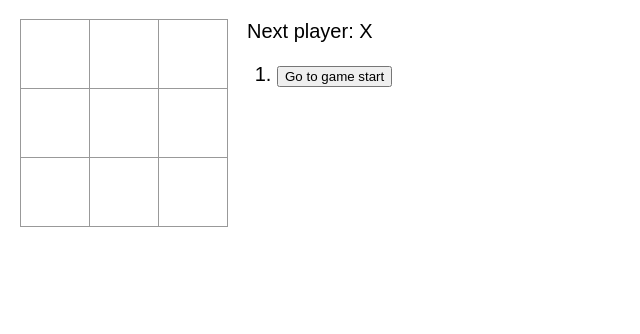
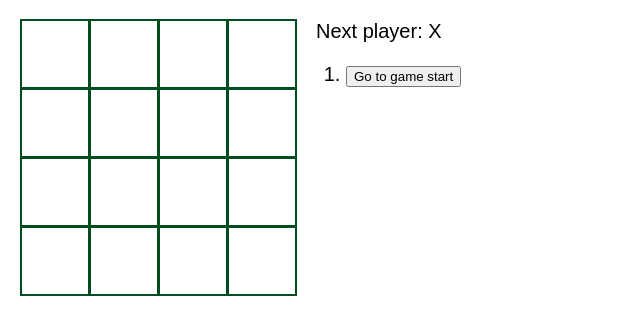
Before and after one commit to mKasa-lei/react-1-tutorial, a React (Create React App) app in the folder react-typescript/: page / in a window 1280 px wide. Shown: the top 334 px of the page, without its empty margins (0-640 px from the left). Built offline with nearby package versions, Linux system fonts and the light colour scheme.

Commit message:
ボードの見た目を変更しました

```diff
--- a/react-typescript/src/index.tsx
+++ b/react-typescript/src/index.tsx
@@ -10,7 +10,7 @@ type PropsBoard = {
 
 const Square: React.FC<PropsBoard> = (props) => {
   return (
-    <button className='square' onClick={props.onClick}>
+    <button className={'square' + ' ' + (props.value === 'X' ? 'cross' : 'round')} onClick={props.onClick}>
       {props.value}
     </button>
   )
@@ -24,9 +24,10 @@ type PropsGame = {
 
 const Board: React.FC<PropsGame> = (props) => {
   const squareArray: Array<Array<number>> = [
-    [0, 1, 2],
-    [3, 4, 5],
-    [6, 7, 8],
+    [0, 1, 2, 3],
+    [4, 5, 6, 7],
+    [8, 9, 10, 11],
+    [12, 13, 14, 15],
   ]
 
   const squares: JSX.Element[] = squareArray.map((value, index) => { //マス目を作るための配列。３つの配列から９つの配列を作る
@@ -115,18 +116,20 @@ ReactDOM.render(<Game />, document.getElementById("root"));
 
 function calculateWinner(squares: Array<string | null>) { //関数を取得するとnull、X、Oを返す関数。返すのは数値ではないので注意
   const lines: Array<Array<number>> = [ //五目並べの勝利条件が示されている配列
-    [0, 1, 2],
-    [3, 4, 5],
-    [6, 7, 8],
-    [0, 3, 6],
-    [1, 4, 7],
-    [2, 5, 8],
-    [0, 4, 8],
-    [2, 4, 6],
+    [0, 1, 2, 3],
+    [4, 5, 6, 7],
+    [8, 9, 10, 11],
+    [12, 13, 14, 15],
+    [0, 4, 8, 12],
+    [1, 5, 9, 13],
+    [2, 6, 10, 14],
+    [3, 7, 11, 15],
+    [0, 5, 10, 15],
+    [3, 6, 9, 12],
   ];
   for (let i = 0; i < lines.length; i++) { //受け取った配列がlinesに一つでも当てはまったら最後の手はどちらだったのかを返す。それ以外の場合はnullを返す
-    const [a, b, c]: number[] = lines[i];
-    if (squares[a] && squares[a] === squares[b] && squares[a] === squares[c]) {
+    const [a, b, c, d]: number[] = lines[i];
+    if (squares[a] && squares[a] === squares[b] && squares[a] === squares[c] && squares[b] === squares[d]) {
       return squares[a];
     }
   }
--- a/react-typescript/src/style.scss
+++ b/react-typescript/src/style.scss
@@ -28,6 +28,12 @@ button:focus{
     align-items: center;
 }
 
+$bird_red: url(./images/bird_red.png);
+
+.game-board{
+    cursor: $bird_red, auto;
+}
+
 .border-row{
     display: flex;
 
@@ -40,7 +46,7 @@ button:focus{
 
 .square{
     background-color: #FFFFFF;
-    border: 1px solid #999999;
+    border: 2px solid #004D20;
     font-size: 30px;
     font-weight: bold;
     line-height: 70px;
@@ -50,4 +56,15 @@ button:focus{
     margin-right: -1px;
     margin-top: -1px;
     padding: 0;
+    :hover{
+        background-color: #004D20;
+    }
 }
+
+.round{
+    color: #FF8080;
+}
+
+.cross{
+    color: #8080FF;
+}
```
